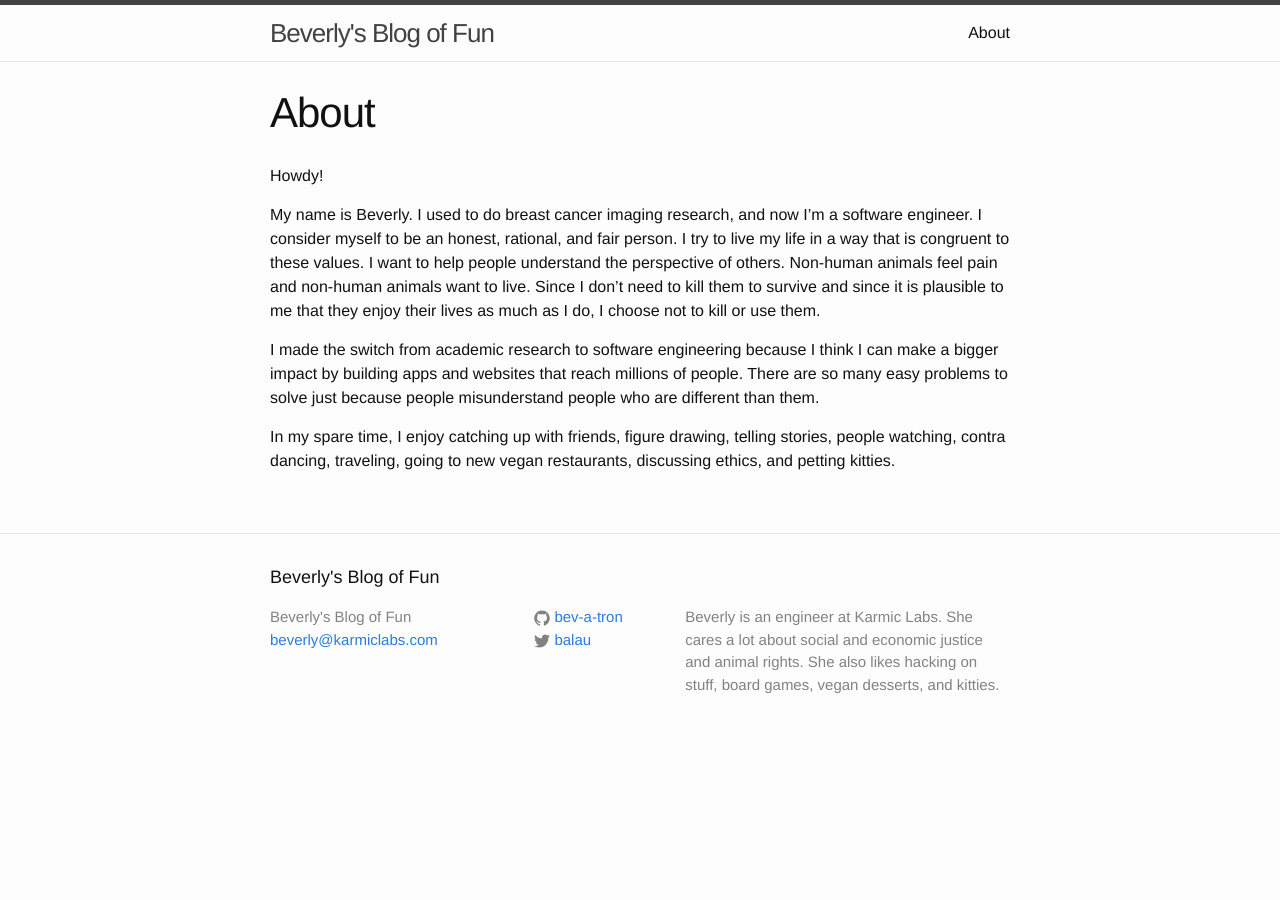
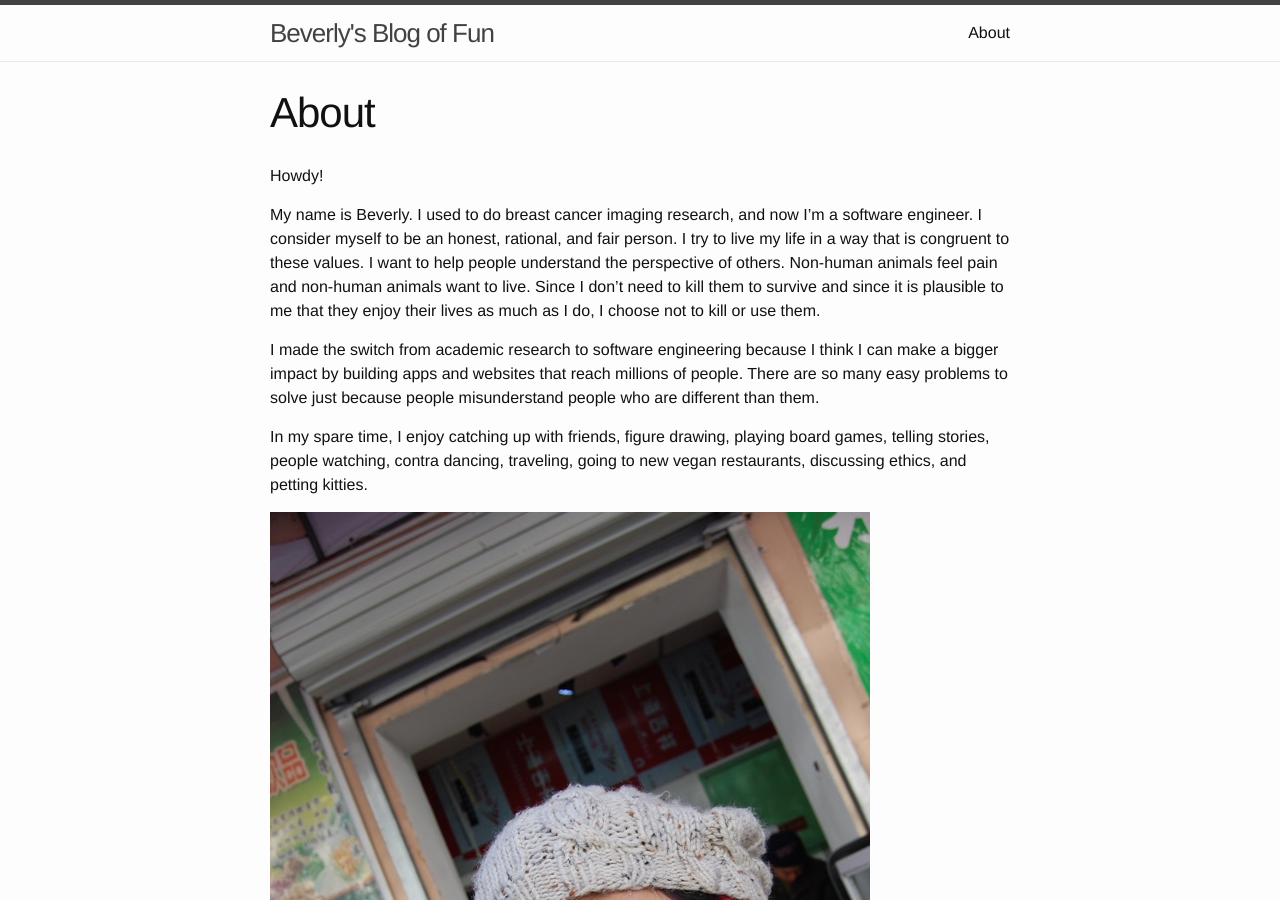
Before and after one commit to bev-a-tron/bev-a-tron.github.io, a Jekyll site: the page built from about.md, in a window 1280 px wide and 900 px high. Built offline with Jekyll 4.4.1, drawn with Linux system fonts in a browser that asks for light colours.

Commit message:
Try to add photo

```diff
--- a/about.md
+++ b/about.md
@@ -17,5 +17,8 @@ I made the switch from academic research to software engineering because I think
 impact by building apps and websites that reach millions of people.  There are so many easy problems to
 solve just because people misunderstand people who are different than them.
 
-In my spare time, I enjoy catching up with friends, figure drawing, telling stories, people watching,
-contra dancing, traveling, going to new vegan restaurants, discussing ethics, and petting kitties.
+In my spare time, I enjoy catching up with friends, figure drawing, playing board games, telling stories,
+people watching, contra dancing, traveling, going to new vegan restaurants, discussing ethics, and
+petting kitties.
+
+![Photo of me]({{site.url}}/assets/me.jpg)
```
Also changed, not shown: assets/me.jpg (renamed from _static/me.jpg).
